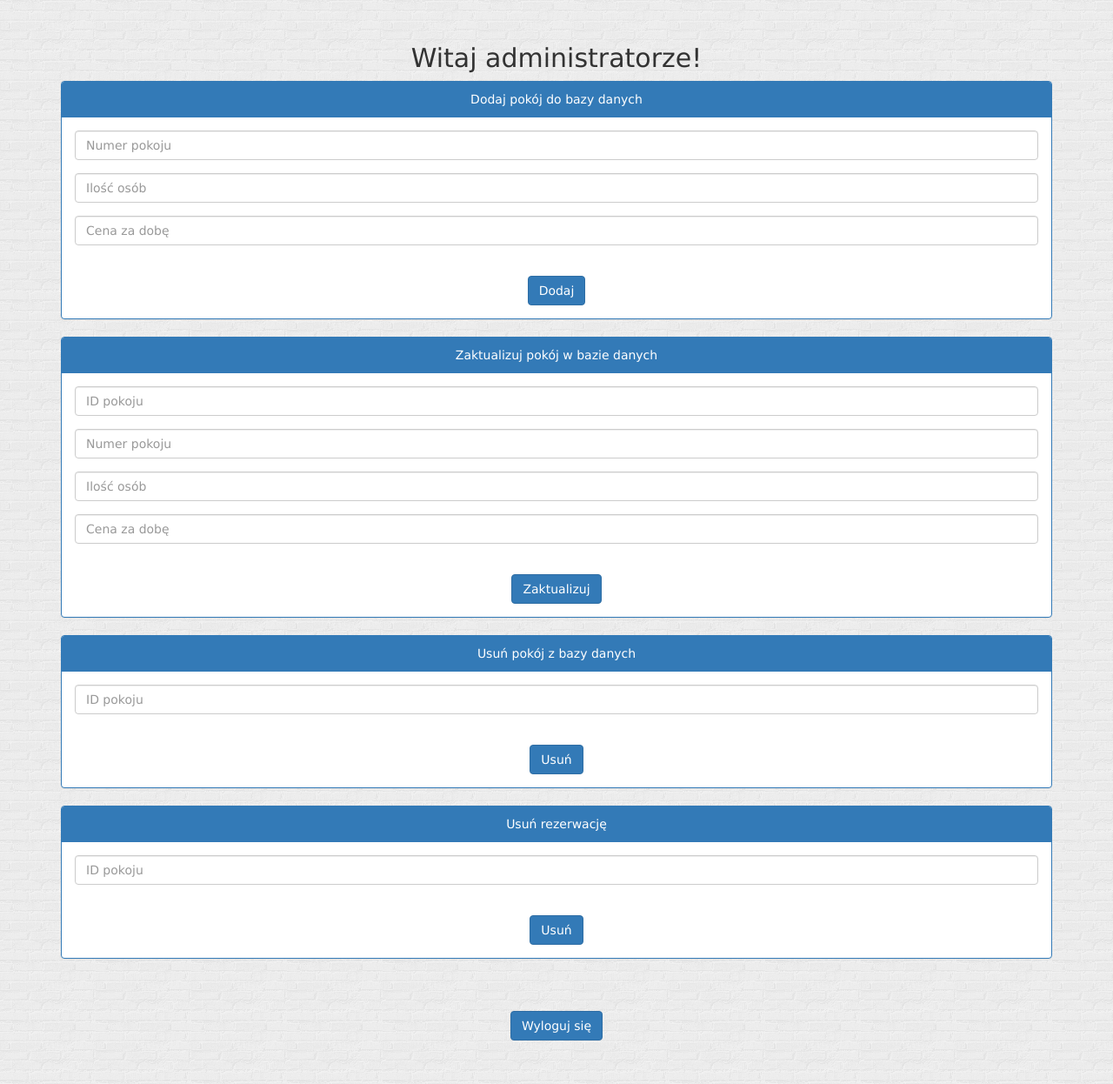
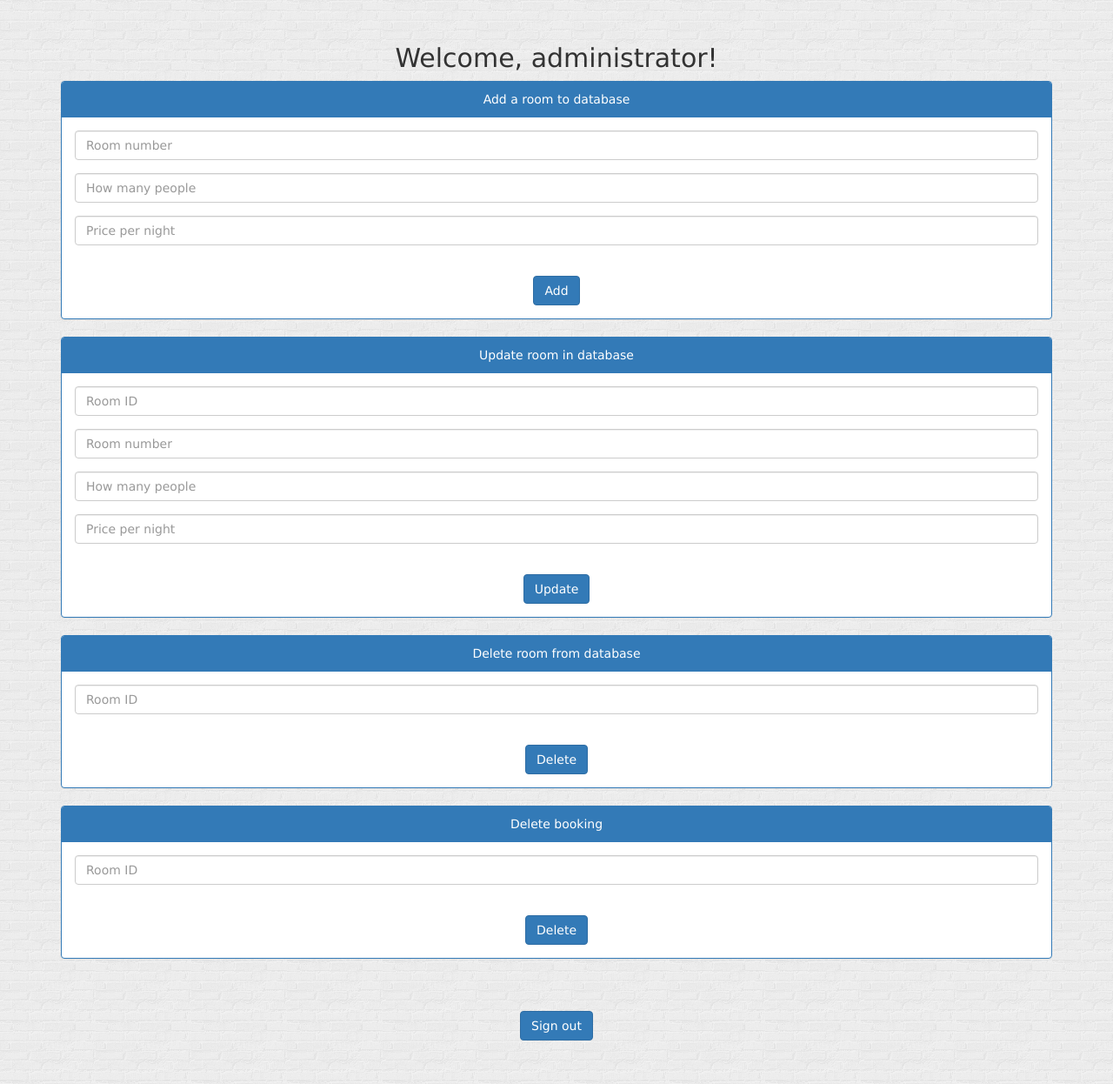
Before and after one commit to BartekStolarek/easyBooking, a PHP site: page / in a window 1280 px wide. Shown: the whole page at 87% size. Run offline with PHP 8.4, Linux system fonts and the light colour scheme; a user stored in the database is signed in; some libraries are stand-ins or nearby versions.

Commit message:
Small language updates

```diff
--- a/site/index.php
+++ b/site/index.php
@@ -16,9 +16,9 @@ require('db.php');
 		<?php
 		if ($_SESSION['accountType'] == 'client') {
 
-			echo "<h3>Witaj ".$_SESSION['username']."!</h3>";
+			echo "<h3>Welcome ".$_SESSION['username']."!</h3>";
 			echo "<br>";
-			echo "<h2>Aktualnie zarezerwowane przez Ciebie pokoje: </h2>";
+			echo "<h2>Current booked rooms: </h2>";
 
 
 			$id = $_SESSION['userId'];
@@ -43,15 +43,15 @@ require('db.php');
 			echo "<table class='table table-hover'>";
 			echo "<thead>";
 			echo "<tr>";
-			echo "<th>Numer Pokoju</th>";
-			echo "<th>Cena za dobę</th>";
-			echo "<th>Ilu osobowy</th>";
+			echo "<th>Room number</th>";
+			echo "<th>Price per night</th>";
+			echo "<th>Number of persons</th>";
 			echo "</tr>";
 			echo "</thead>";
 			echo "<tbody>";
 			}
 			else {
-				echo "Aktualnie nie wynajmujesz żadnego z pokoi.";
+				echo "You aren't booking any rooms at this moment.";
 			}
 
 
@@ -77,8 +77,8 @@ require('db.php');
 			}
 
 		echo "<br><br>";
-		echo "<h2> Zarezerwuj pokój: </h2>";
-		echo "<h4> Lista dostępnych pokoi: </h4>";
+		echo "<h2> Book a room: </h2>";
+		echo "<h4> Available rooms: </h4>";
 
 
 			$query = "SELECT * FROM `booked`";
@@ -104,9 +104,9 @@ require('db.php');
 			echo "<table class='table table-hover'>";
 			echo "<thead>";
 			echo "<tr>";
-			echo "<th>Numer Pokoju</th>";
-			echo "<th>Cena za dobę</th>";
-			echo "<th>Ilu osobowy</th>";
+			echo "<th>Room number</th>";
+			echo "<th>Price per night</th>";
+			echo "<th>Number of persons</th>";
 			echo "<th></th>";
 			echo "</tr>";
 			echo "</thead>";
@@ -122,68 +122,68 @@ require('db.php');
 					echo "<td>".$row['number']."</td>";
 					echo "<td>".$row['price']."</td>";
 					echo "<td>".$row['people']."</td>";
-					echo "<td><button onclick='bookRoom(".$row['id'].")' type='button' class='btn btn-primary'>Zarezerwuj</button></td>";
+					echo "<td><button onclick='bookRoom(".$row['id'].")' type='button' class='btn btn-primary'>Book</button></td>";
 					echo "</tr>";
 				}
 				echo "</tbody>";
 				echo "</table>";
 			}
 			else {
-				echo "Aktualnie nie ma dostępnych wolnych pokoi. Zapraszamy wkrótce!";
+				echo "There are no available rooms at this moment. Come later!";
 			}
 		}
 
 		else if ($_SESSION['accountType'] == 'admin') {
-			echo "<h2 style='margin-top: 50px;'> Witaj administratorze! </h2>";
+			echo "<h2 style='margin-top: 50px;'> Welcome, administrator! </h2>";
 
 			echo "<div class='panel panel-primary'>";
-			echo "<div class='panel-heading'>Dodaj pokój do bazy danych</div>";
+			echo "<div class='panel-heading'>Add a room to database</div>";
 			echo "<div class='panel-body'>";
-			echo "<form action='addroom.php' method='post'><div class='form-group'><input type='number' class='form-control' placeholder='Numer pokoju' name='number'></div>";
-			echo "<div class='form-group'><input type='number' class='form-control' name='people' placeholder='Ilość osób'></div>";
-			echo "<div class='form-group'><input type='number' class='form-control' name='price' placeholder='Cena za dobę'></div>";
+			echo "<form action='addroom.php' method='post'><div class='form-group'><input type='number' class='form-control' placeholder='Room number' name='number'></div>";
+			echo "<div class='form-group'><input type='number' class='form-control' name='people' placeholder='How many people'></div>";
+			echo "<div class='form-group'><input type='number' class='form-control' name='price' placeholder='Price per night'></div>";
 			echo "<div style='clear: both;'></div>";
-			echo "<button style='margin-top: 20px;' type='submit' class='btn btn-primary'>Dodaj</button></form></div></div>";
+			echo "<button style='margin-top: 20px;' type='submit' class='btn btn-primary'>Add</button></form></div></div>";
 
 			echo "<div style='margin-top: 20px; margin-bottom: 20px;'></div>";
 
 			echo "<div class='panel panel-primary'>";
-			echo "<div class='panel-heading'>Zaktualizuj pokój w bazie danych</div>";
+			echo "<div class='panel-heading'>Update room in database</div>";
 			echo "<div class='panel-body'>";
 			echo "<form action='updateroom.php' method='post'>";
-			echo "<div class='form-group'><input type='number' class='form-control' placeholder='ID pokoju' name='id'></div>";
-			echo "<div class='form-group'><input type='number' class='form-control' placeholder='Numer pokoju' name='number'></div>";
-			echo "<div class='form-group'><input type='number' class='form-control' name='people' placeholder='Ilość osób'></div>";
-			echo "<div class='form-group'><input type='number' class='form-control' name='price' placeholder='Cena za dobę'></div>";
+			echo "<div class='form-group'><input type='number' class='form-control' placeholder='Room ID' name='id'></div>";
+			echo "<div class='form-group'><input type='number' class='form-control' placeholder='Room number' name='number'></div>";
+			echo "<div class='form-group'><input type='number' class='form-control' name='people' placeholder='How many people'></div>";
+			echo "<div class='form-group'><input type='number' class='form-control' name='price' placeholder='Price per night'></div>";
 			echo "<div style='clear: both;'></div>";
-			echo "<button style='margin-top: 20px;' type='submit' class='btn btn-primary'>Zaktualizuj</button></form></div></div>";
+			echo "<button style='margin-top: 20px;' type='submit' class='btn btn-primary'>Update</button></form></div></div>";
 
 			echo "<div style='margin-top: 20px; margin-bottom: 20px;'></div>";
 
 			echo "<div class='panel panel-primary'>";
-			echo "<div class='panel-heading'>Usuń pokój z bazy danych</div>";
+			echo "<div class='panel-heading'>Delete room from database</div>";
 			echo "<div class='panel-body'>";
 			echo "<form action='deleteroom.php' method='post'>";
-			echo "<div class='form-group'><input type='number' class='form-control' placeholder='ID pokoju' name='id'></div>";
+			echo "<div class='form-group'><input type='number' class='form-control' placeholder='Room ID' name='id'></div>";
 			echo "<div style='clear: both;'></div>";
-			echo "<button style='margin-top: 20px;' type='submit' class='btn btn-primary'>Usuń</button></form></div></div>";
+			echo "<button style='margin-top: 20px;' type='submit' class='btn btn-primary'>Delete</button></form></div></div>";
 
 			echo "<div style='margin-top: 20px; margin-bottom: 20px;'></div>";
 
 			echo "<div class='panel panel-primary'>";
-			echo "<div class='panel-heading'>Usuń rezerwację</div>";
+			echo "<div class='panel-heading'>Delete booking</div>";
 			echo "<div class='panel-body'>";
 			echo "<form action='deletebooking.php' method='post'>";
-			echo "<div class='form-group'><input type='number' class='form-control' placeholder='ID pokoju' name='id'></div>";
+			echo "<div class='form-group'><input type='number' class='form-control' placeholder='Room ID' name='id'></div>";
 			echo "<div style='clear: both;'></div>";
-			echo "<button style='margin-top: 20px;' type='submit' class='btn btn-primary'>Usuń</button></form></div></div>";
+			echo "<button style='margin-top: 20px;' type='submit' class='btn btn-primary'>Delete</button></form></div></div>";
 		}
 		?>
 
 		<br><br>
 
 		<a href="logout.php">
-		<button style='margin-bottom: 50px;' type="button" class="btn btn-primary">Wyloguj się</button>
+		<button style='margin-bottom: 50px;' type="button" class="btn btn-primary">Sign out</button>
 		</a>
 	</div>
 
```
Also changed, not shown: site/login.php (+6 -6 lines), site/registration.php (+5 -5 lines).
